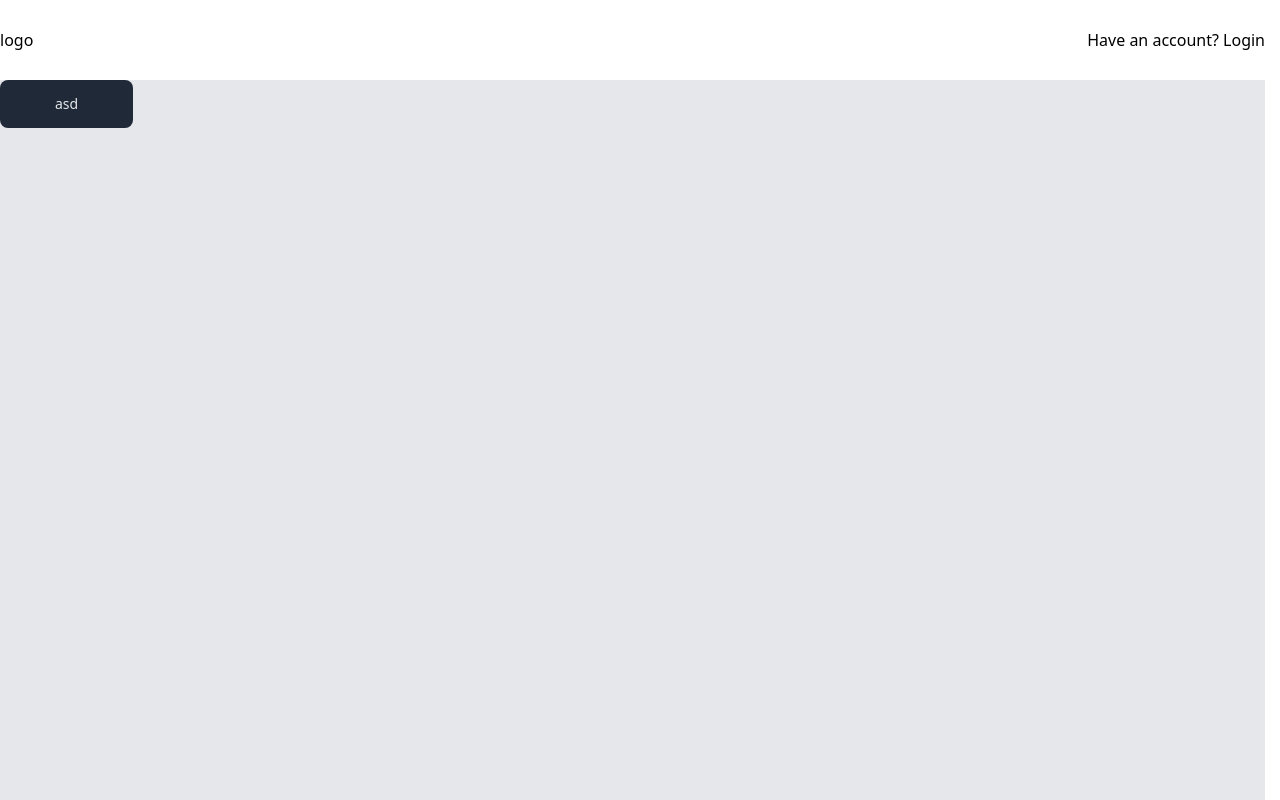
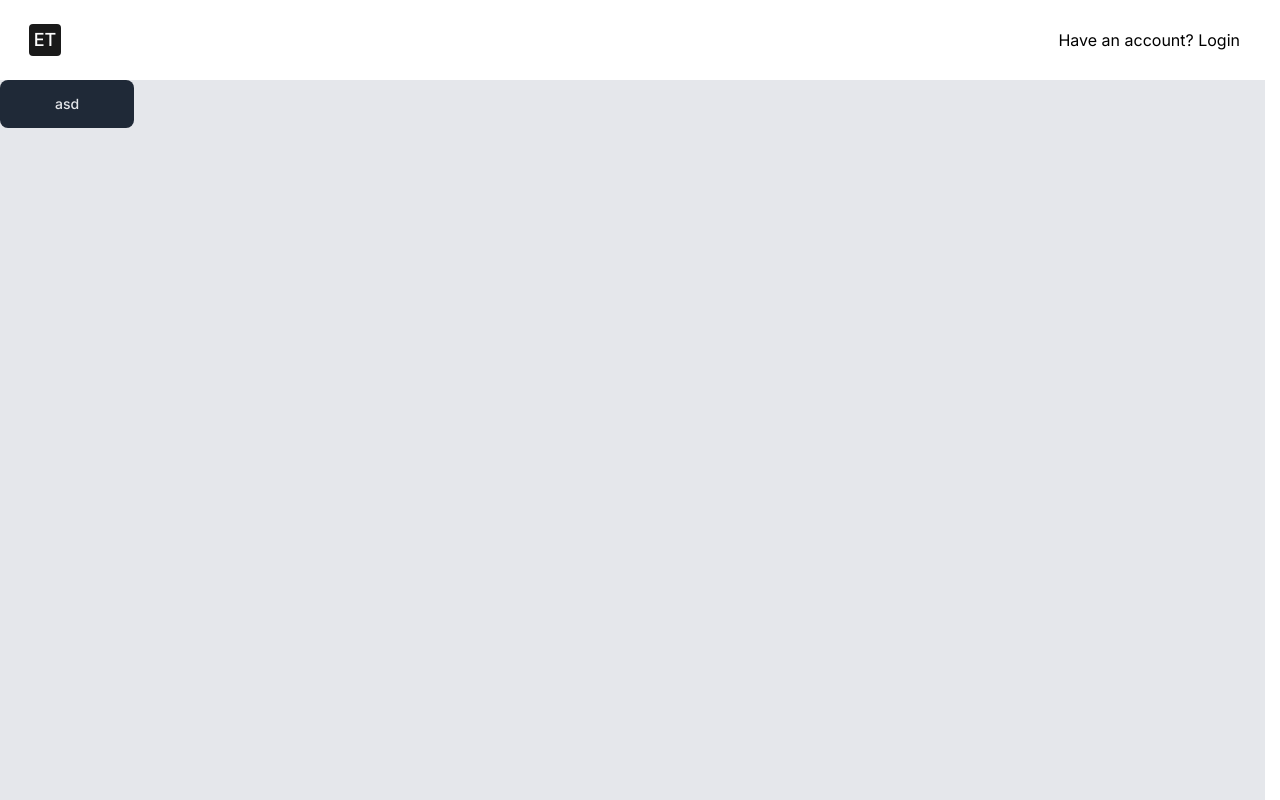
Before and after one commit to Dmytro-Doronin/EquipTrack, a Next.js app in the folder client/: page /signup in a window 1280 px wide. Built offline with nearby package versions, Linux system fonts and the light colour scheme.

Commit message:
feat: logo

```diff
--- a/client/app/layout.tsx
+++ b/client/app/layout.tsx
@@ -1,12 +1,18 @@
 import type { Metadata } from 'next';
 
 import './globals.css';
+import { Inter } from 'next/font/google';
 import { ReactNode } from 'react';
+import { twMerge } from 'tailwind-merge';
 
 export const metadata: Metadata = {
     title: 'Create Next App',
     description: 'Generated by create next app',
 };
+
+const inter = Inter({
+    subsets: ['latin'],
+});
 
 export default function RootLayout({
     children,
@@ -15,7 +21,7 @@ export default function RootLayout({
 }>) {
     return (
         <html lang="en" className={`h-full antialiased`}>
-            <body className="min-h-full flex flex-col">{children}</body>
+            <body className={twMerge('min-h-full flex flex-col', inter.className)}>{children}</body>
         </html>
     );
 }
--- a/client/components/header/Header.tsx
+++ b/client/components/header/Header.tsx
@@ -1,10 +1,12 @@
 'use client';
+
+import { Logo } from '@/components/logo/Logo';
 
 export const Header = () => {
     return (
-        <header className="h-20 py-6 bg-white">
+        <header className="h-20 bg-white">
             <div className="h-full w-full flex items-center justify-between container-centered">
-                <div>logo</div>
+                <Logo />
                 <div>Have an account? Login</div>
             </div>
         </header>
--- /dev/null
+++ b/client/components/logo/Logo.tsx
@@ -0,0 +1,11 @@
+import { Button } from '@/components/ui/button/Button';
+
+export const Logo = () => {
+    return (
+        <Button variant="link">
+            <div className="flex items-center justify-center text-[18px] bg-dark text-white w-8 h-8 rounded-sm">
+                ET
+            </div>
+        </Button>
+    );
+};
--- a/client/styles/base.css
+++ b/client/styles/base.css
@@ -6,7 +6,7 @@
     }
     html {
         scrollbar-gutter: stable;
-        font-family: 'Raleway', system-ui, sans-serif;
+        font-family: 'Inter', system-ui, sans-serif;
         overflow-x: hidden;
     }
     body[data-scroll-locked] {
@@ -22,8 +22,7 @@
     }
     body {
         margin: 0;
-        background-color: var(--color-background);
-        font-family: 'Raleway', system-ui, sans-serif;
+        font-family: 'Inter', system-ui, sans-serif;
     }
 
     h1,
--- a/client/styles/colors.css
+++ b/client/styles/colors.css
@@ -2,4 +2,6 @@
     --color-gray-main: #e5e7eb;
     --color-main: #1f2937;
     --color-mail-light: #374151;
+
+    --color-dark: #1a1a1a;
 }
--- a/client/styles/components.css
+++ b/client/styles/components.css
@@ -1,6 +1,7 @@
 @layer components {
     .container-centered {
-        max-width: 1440px;
+        max-width: calc(1440px + 50px);
         margin: 0 auto;
+        padding: 0 25px;
     }
 }
```
